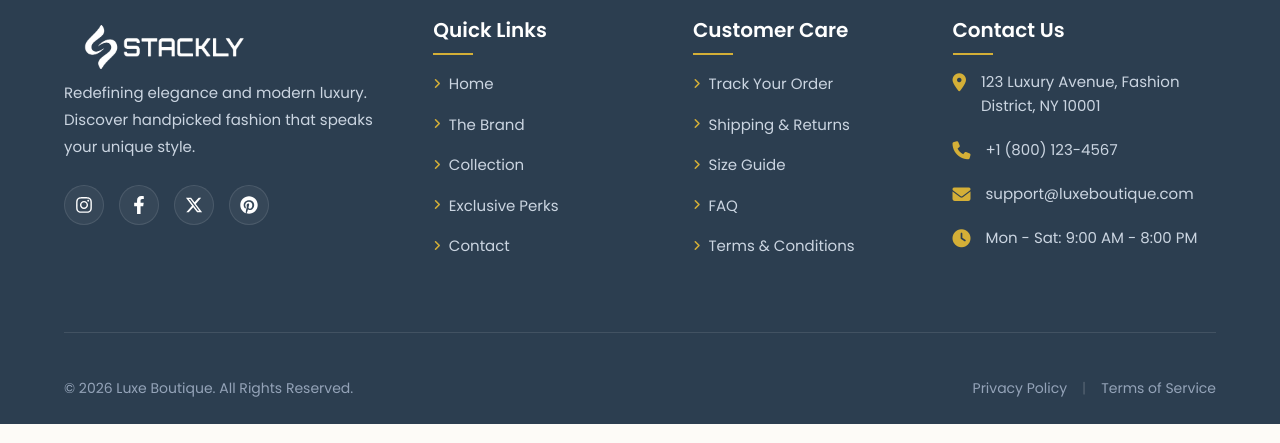
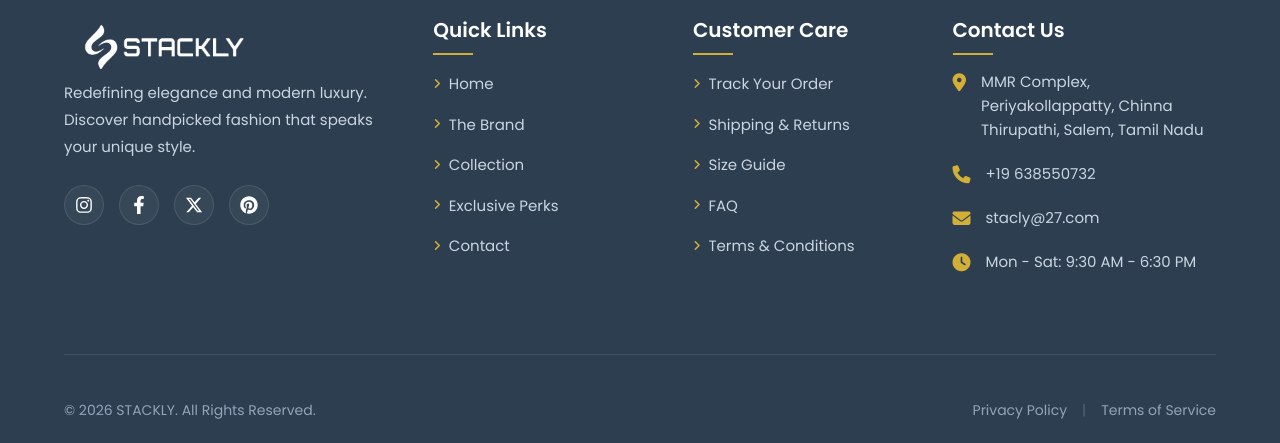
Before and after one commit to dineshparthipan27-dot/Clothing-Boutique, a plain HTML site: page index.html in a window 1280 px wide. Shown: the part 8903-9346 px from the top of the page. Drawn offline with nearby package versions, Linux system fonts and the light colour scheme; a script that the page names is missing.

Commit message:
Clothing Boutique

```diff
--- a/index.html
+++ b/index.html
@@ -865,10 +865,11 @@
                 <div class="footer-contact" data-aos="fade-up" data-aos-delay="400">
                     <h3>Contact Us</h3>
                     <ul>
-                        <li><i class="fa-solid fa-location-dot"></i> 123 Luxury Avenue, Fashion District, NY 10001</li>
-                        <li><i class="fa-solid fa-phone"></i> +1 (800) 123-4567</li>
-                        <li><i class="fa-solid fa-envelope"></i> support@luxeboutique.com</li>
-                        <li><i class="fa-solid fa-clock"></i> Mon - Sat: 9:00 AM - 8:00 PM</li>
+                        <li><i class="fa-solid fa-location-dot"></i>MMR Complex, Periyakollappatty, Chinna Thirupathi,
+                            Salem, Tamil Nadu</li>
+                        <li><i class="fa-solid fa-phone"></i> +19 638550732</li>
+                        <li><i class="fa-solid fa-envelope"></i> stacly@27.com</li>
+                        <li><i class="fa-solid fa-clock"></i> Mon - Sat: 9:30 AM - 6:30 PM</li>
                     </ul>
                 </div>
 
@@ -879,7 +880,7 @@
 
         <div class="footer-bottom">
             <div class="copyright">
-                <p>&copy; 2026 Luxe Boutique. All Rights Reserved. </p>
+                <p>&copy; 2026 STACKLY. All Rights Reserved. </p>
             </div>
 
 
```
Also changed, not shown: brand.html (+6 -5 lines), collections.html (+7 -6 lines), contact.html (+7 -7 lines), exclusive.html (+6 -5 lines).
